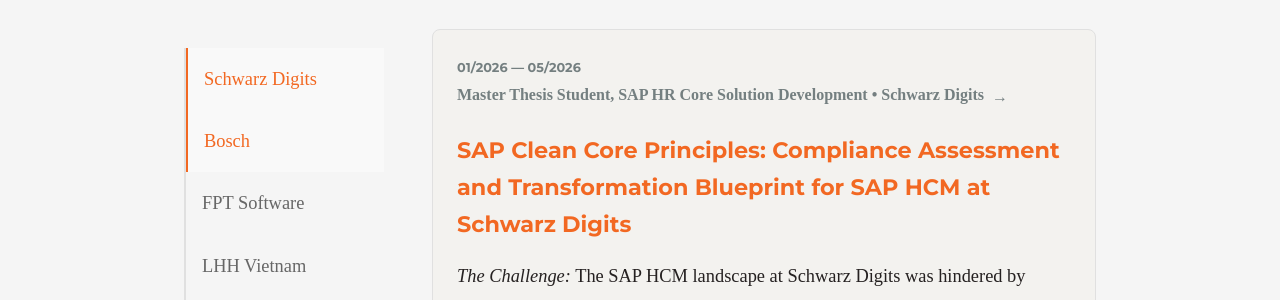
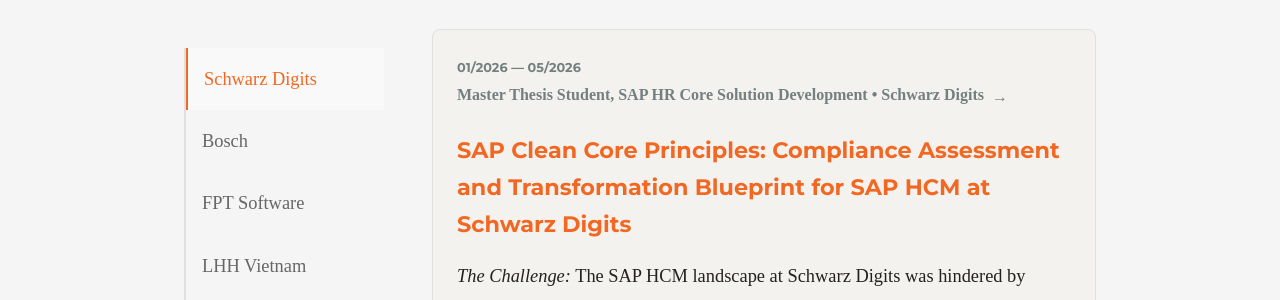
Before and after one commit to huongntn/portfolio-website, a Jekyll site: the page built from archive/index.html, in a window 1280 px wide. Shown: the part 249-549 px from the top of the page. Built offline with Jekyll 4.4.1, drawn with Linux system fonts in a browser that asks for light colours; some web fonts are replaced.

Commit message:
Update index.html

```diff
--- a/archive/index.html
+++ b/archive/index.html
@@ -12,7 +12,7 @@
    <!-- Navigation Sidebar -->
    <ul class="tab-list">
       <li class="tab-button active" data-target="schwarz">Schwarz Digits</li>
-      <li class="tab-button active" data-target="bosch">Bosch</li>
+      <li class="tab-button" data-target="bosch">Bosch</li>
       <li class="tab-button" data-target="fpt">FPT Software</li>
       <li class="tab-button" data-target="lhh">LHH Vietnam</li>
       <li class="tab-button" data-target="giz">GIZ</li>
```
